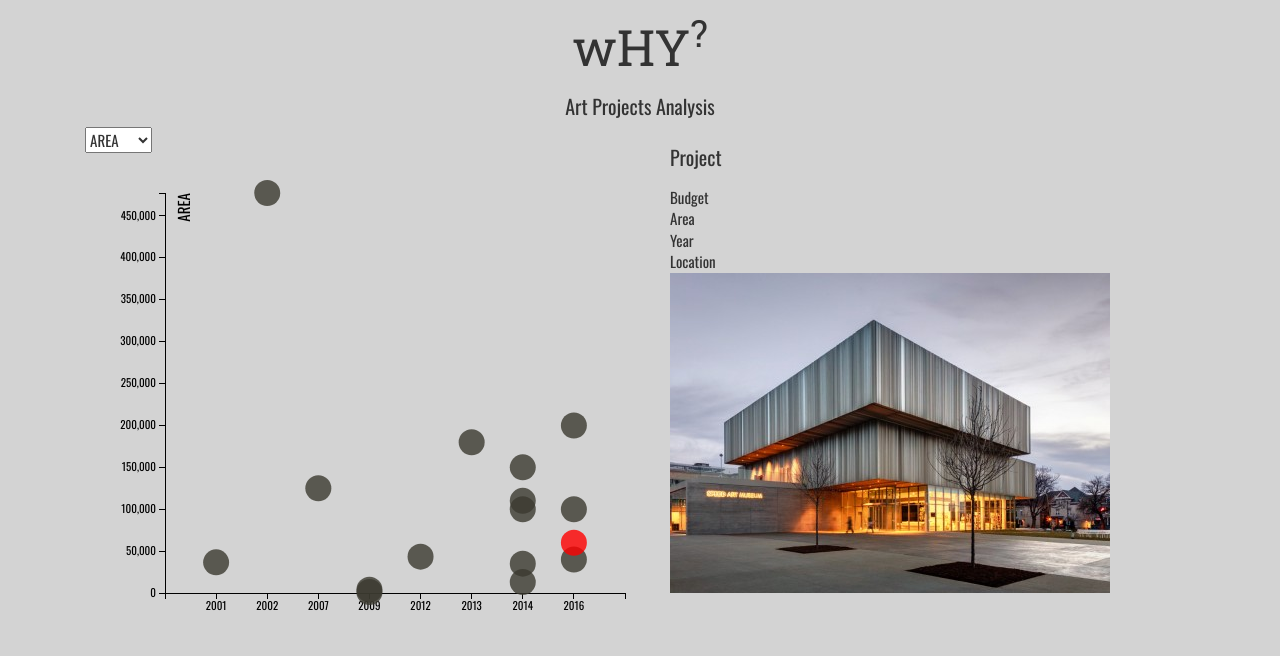
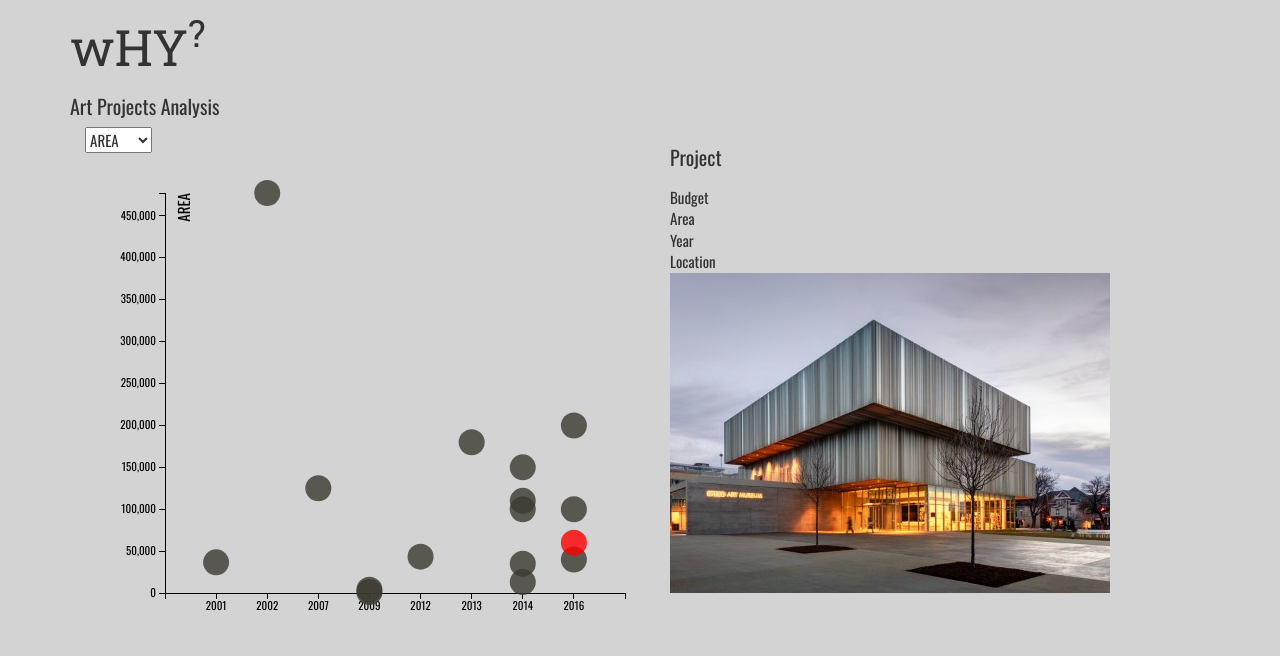
Before and after one commit to zhiweiliao/wHY, a plain HTML site: page index.html in a window 1280 px wide. Drawn offline with nearby package versions, Linux system fonts and the light colour scheme.

Commit message:
Add files via upload

```diff
--- a/css/style.css
+++ b/css/style.css
@@ -80,11 +80,11 @@ body{
 
 #head{
   font-family: 'Roboto Slab', serif;
-  text-align: center;
+
+  text-anchor: end;
   font-size:50px;
 }
 #head2{
-
-  text-align: center;
-  font-size: 20px;
+  text-anchor: start;
+   font-size: 20px;
 }
```
